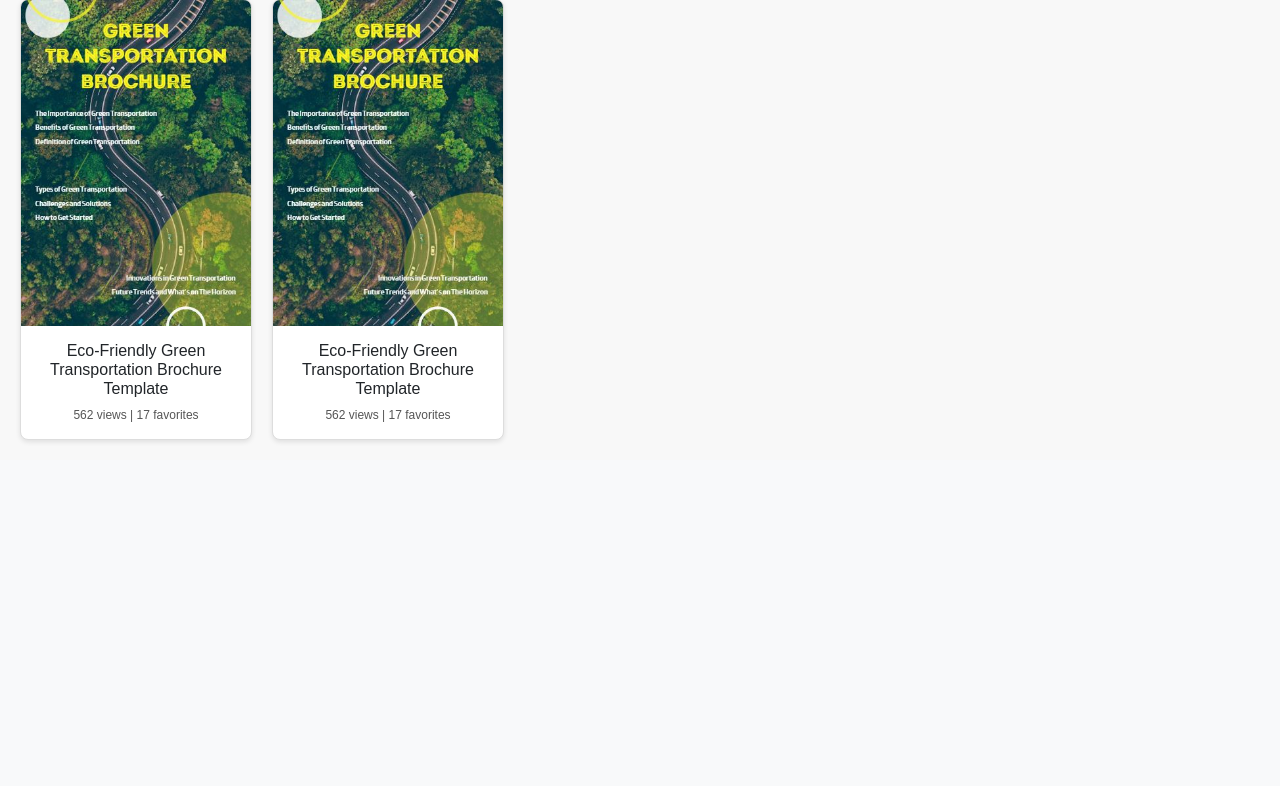
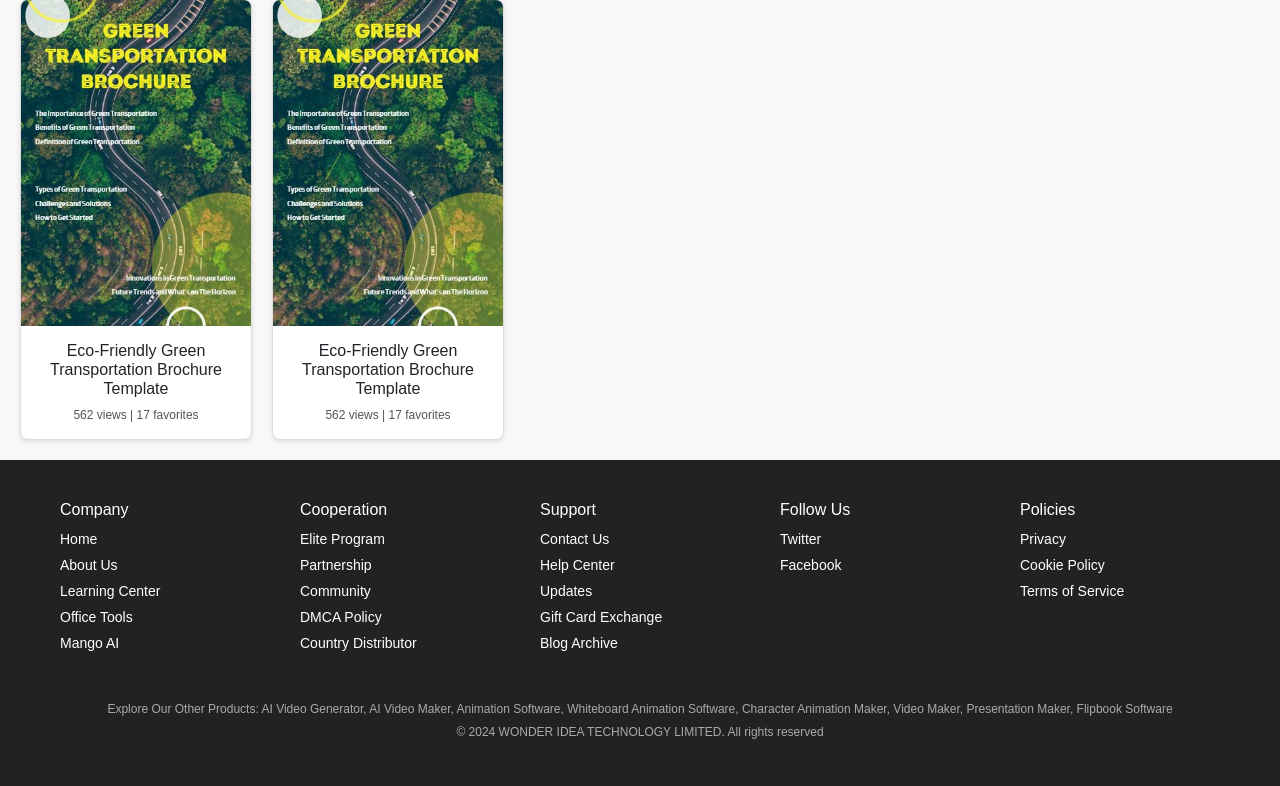
Before and after one commit to kirti-456/flipbook2, a PHP site: page /template.html in a window 1280 px wide. Shown: the part 2025-2811 px from the top of the page. Before the commit the page ends 2468 px from the top, so only its background shows below. Run offline with PHP 8.4, Linux system fonts and the light colour scheme.

Commit message:
updated code.

```diff
--- a/assets/css/template.css
+++ b/assets/css/template.css
@@ -30,7 +30,7 @@ body {
     padding: 10px 0;
     border-bottom: 1px solid #ddd;
     position: sticky;
-    top: 56px;
+    top: 70px;
     z-index: 999;
 }
 
@@ -90,3 +90,70 @@ body {
     color: #555;
     font-size: 12px;
 }
+footer {
+    background-color: #222;
+    color: #fff;
+    padding: 40px 0;
+    text-align: left;
+    font-size: 14px;
+}
+
+.footer-container {
+    display: flex;
+    justify-content: space-between;
+    max-width: 1200px;
+    margin: 0 auto;
+    flex-wrap: wrap;
+}
+
+.footer-section {
+    flex: 1;
+    min-width: 150px;
+    margin: 0 20px;
+}
+
+.footer-section h4 {
+    font-size: 16px;
+    margin-bottom: 10px;
+}
+
+.footer-section ul {
+    list-style: none;
+    padding: 0;
+}
+
+.footer-section ul li {
+    margin-bottom: 5px;
+}
+
+.footer-section ul li a {
+    color: #fff;
+    text-decoration: none;
+    transition: color 0.3s;
+}
+
+.footer-section ul li a:hover {
+    color: #ddd;
+}
+
+.footer-bottom {
+    text-align: center;
+    margin-top: 30px;
+    font-size: 12px;
+    color: #aaa;
+}
+
+.footer-bottom p {
+    margin: 5px 0;
+}
+
+@media (max-width: 768px) {
+    .footer-container {
+        flex-direction: column;
+        text-align: center;
+    }
+
+    .footer-section {
+        margin-bottom: 20px;
+    }
+}
--- a/template.html
+++ b/template.html
@@ -285,6 +285,59 @@
         </div>
         <!-- Add more templates as needed -->
     </section>
+    <footer>
+        <div class="footer-container">
+            <div class="footer-section">
+                <h4>Company</h4>
+                <ul>
+                    <li><a href="#">Home</a></li>
+                    <li><a href="#">About Us</a></li>
+                    <li><a href="#">Learning Center</a></li>
+                    <li><a href="#">Office Tools</a></li>
+                    <li><a href="#">Mango AI</a></li>
+                </ul>
+            </div>
+            <div class="footer-section">
+                <h4>Cooperation</h4>
+                <ul>
+                    <li><a href="#">Elite Program</a></li>
+                    <li><a href="#">Partnership</a></li>
+                    <li><a href="#">Community</a></li>
+                    <li><a href="#">DMCA Policy</a></li>
+                    <li><a href="#">Country Distributor</a></li>
+                </ul>
+            </div>
+            <div class="footer-section">
+                <h4>Support</h4>
+                <ul>
+                    <li><a href="#">Contact Us</a></li>
+                    <li><a href="#">Help Center</a></li>
+                    <li><a href="#">Updates</a></li>
+                    <li><a href="#">Gift Card Exchange</a></li>
+                    <li><a href="#">Blog Archive</a></li>
+                </ul>
+            </div>
+            <div class="footer-section">
+                <h4>Follow Us</h4>
+                <ul>
+                    <li><a href="#">Twitter</a></li>
+                    <li><a href="#">Facebook</a></li>
+                </ul>
+            </div>
+            <div class="footer-section">
+                <h4>Policies</h4>
+                <ul>
+                    <li><a href="#">Privacy</a></li>
+                    <li><a href="#">Cookie Policy</a></li>
+                    <li><a href="#">Terms of Service</a></li>
+                </ul>
+            </div>
+        </div>
+        <div class="footer-bottom">
+            <p>Explore Our Other Products: AI Video Generator, AI Video Maker, Animation Software, Whiteboard Animation Software, Character Animation Maker, Video Maker, Presentation Maker, Flipbook Software</p>
+            <p>© 2024 WONDER IDEA TECHNOLOGY LIMITED. All rights reserved</p>
+        </div>
+    </footer>
 
 </body>
 </html>
```
